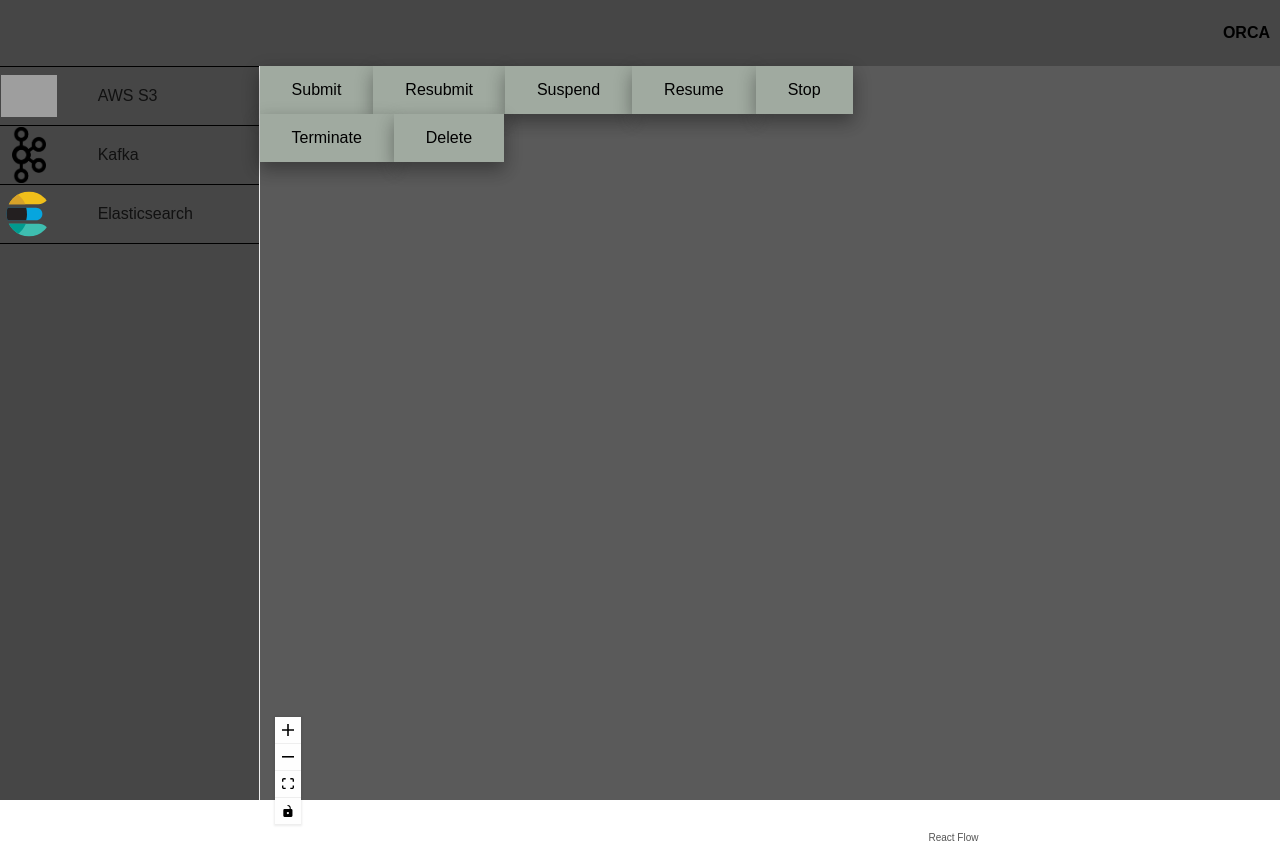
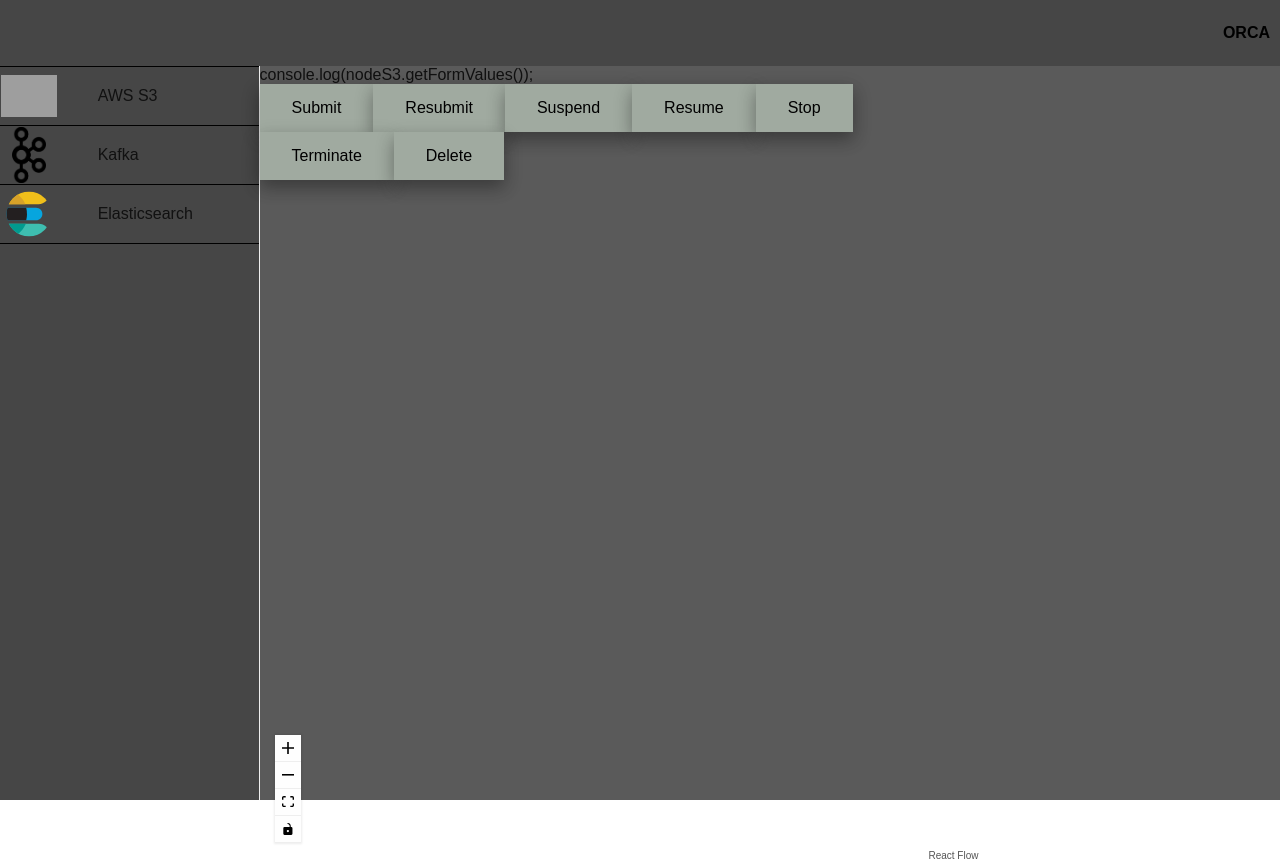
Before and after one commit to OrcaWorkflows/orca, a React (Create React App) app: page / in a window 1280 px wide. Built offline with nearby package versions, Linux system fonts and the light colour scheme; grey boxes are pictures that could not be loaded.

Commit message:
Get Value From Another Component

```diff
--- a/src/components/dnd/index.tsx
+++ b/src/components/dnd/index.tsx
@@ -71,10 +71,11 @@ const DnDFlow = () => {
     const refKafka = useRef<HTMLDivElement>(null);
     const refES = useRef<HTMLDivElement>(null);
 
+    const nodeS3 = refS3.current as any;
+    const nodeKafka = refKafka.current as any;
+    const nodeES = refES.current as any;
+
     const handleClick = (element: any) => {
-        const nodeS3 = refS3.current as any;
-        const nodeKafka = refKafka.current as any;
-        const nodeES = refES.current as any;
         if (element.target.nextElementSibling != null){
             const node_type = element.target.nextElementSibling.dataset.nodeid;
             if (node_type === "S3") {
@@ -101,6 +102,7 @@ const DnDFlow = () => {
             <ReactFlowProvider >
                 <Sidebar/>
                 <div className="reactflow-wrapper">
+                    console.log(nodeS3.getFormValues());
                     <TopBar/>
                     <ReactFlow
                         elements={elements}
```
